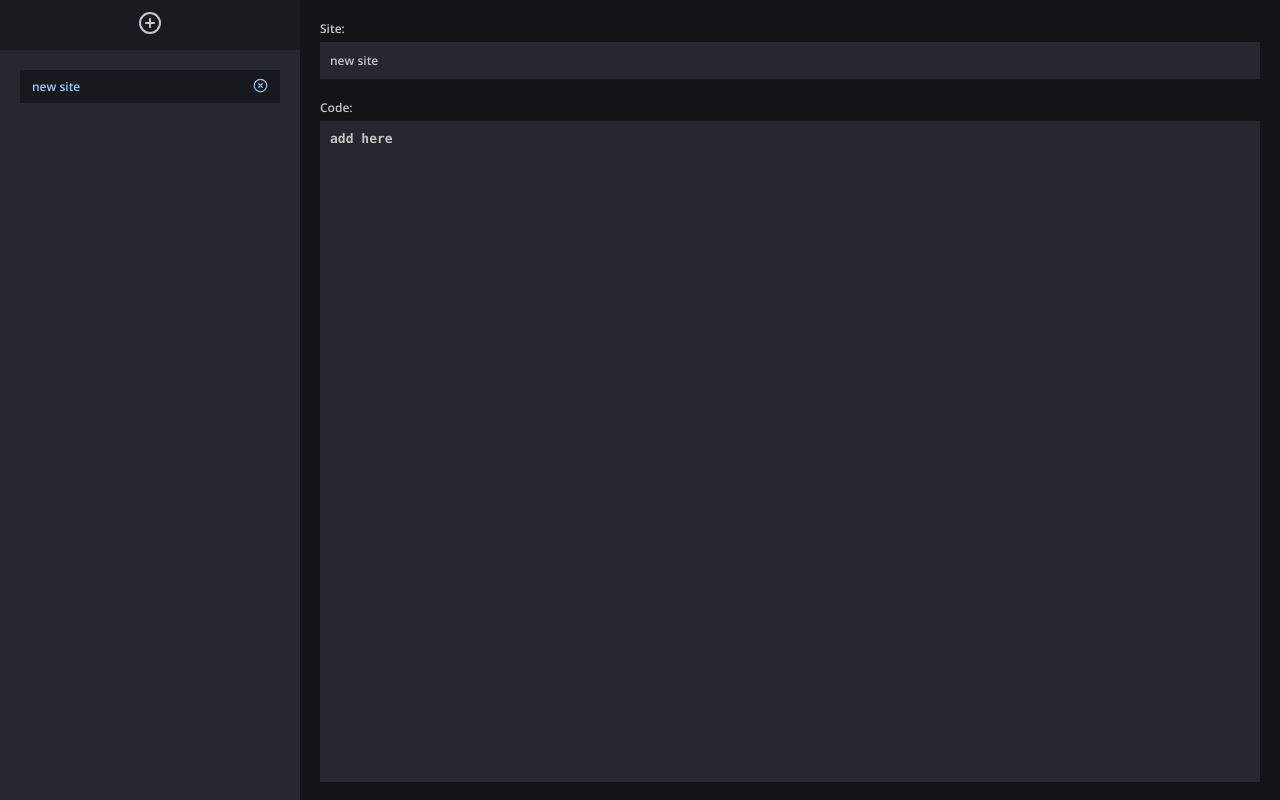
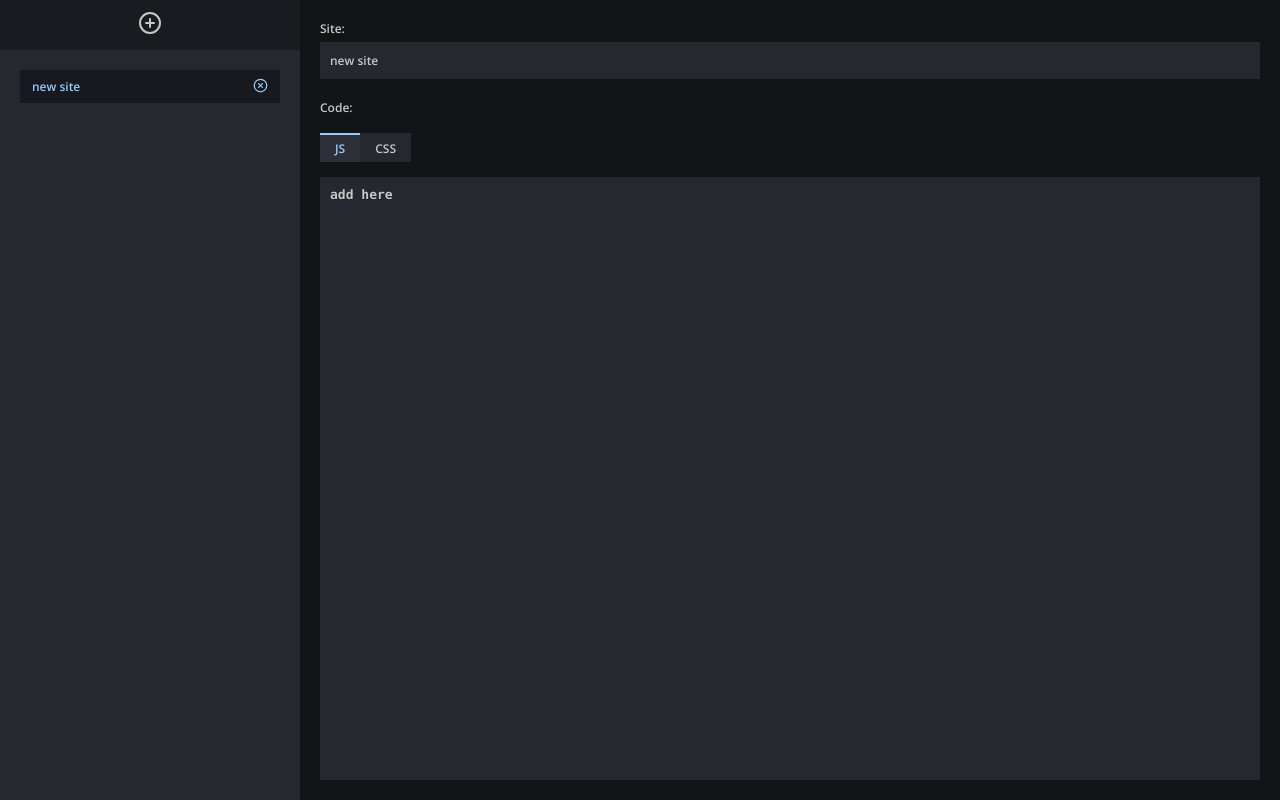
Before and after one commit to martinsuba/code-injector-extension, a React (Create React App) app in the folder ui/: page / in a window 1280 px wide. Both pictures are taken after a click on the button 150 px from the left and 25 px from the top of the page. Built offline with nearby package versions, Linux system fonts and the light colour scheme.

Commit message:
Add code types UI

```diff
--- a/ui/src/components/content/Code.js
+++ b/ui/src/components/content/Code.js
@@ -4,6 +4,7 @@ import Editor from 'react-simple-code-editor';
 import { highlight, languages } from 'prismjs/components/prism-core';
 import 'prismjs/components/prism-clike';
 import 'prismjs/components/prism-javascript';
+import 'prismjs/components/prism-css';
 
 import { editCode } from '../../actions/code-actions';
 import { debounce } from '../../utils';
@@ -21,6 +22,7 @@ class Code extends Component {
     this.state = {
       content: props.code.content,
       site: props.code.site,
+      type: props.code.type,
     };
 
     this.saveContentDebounced = debounce(this.saveContent, 1000);
@@ -59,16 +61,16 @@ class Code extends Component {
   handleCodeChange(event) {
     const { name, value } = event.target;
     this.setState({ [name]: value }, () => {
-      const { content, site } = this.state;
+      const { content, site, type } = this.state;
       const { code } = this.props;
       if (!this.isSiteValid(site)) {
         return;
       }
-      this.saveContentDebounced({ content, site }, code);
+      this.saveContentDebounced({ content, site, type }, code);
     });
   }
 
-  saveContent({ content, site }, code) {
+  saveContent({ content, site, type }, code) {
     if (code.id !== this.props.code.id) {
       code.active = false;
     }
@@ -77,6 +79,7 @@ class Code extends Component {
       ...code,
       content,
       site,
+      type,
       updatedAt: Date.now(),
     };
 
@@ -99,21 +102,44 @@ class Code extends Component {
         </div>
         <div className="content-input">
           <label htmlFor="content">Code:</label>
+          <div className="code-switch">
+            <label>
+              <input
+                type="radio"
+                name="type"
+                value="js"
+                checked={this.state.type === 'js'}
+                onChange={this.handleCodeChange}
+              />
+              <span>JS</span>
+            </label>
+            <label>
+              <input
+                type="radio"
+                name="type"
+                value="css"
+                checked={this.state.type === 'css'}
+                onChange={this.handleCodeChange}
+              />
+              <span>CSS</span>
+            </label>
+          </div>
+          <div className="content-wrapper">
             <Editor
               id="content"
               name="content"
               onValueChange={code => this.handleCodeChange({ target: { value: code, name: 'content' } })}
               value={this.state.content}
-            highlight={code => highlight(code, languages.js)}
+              highlight={code => highlight(code, languages[this.state.type || 'js'])}
               padding={10}
               style={{
                 fontFamily: 'Consolas, Monaco, "Andale Mono", "Ubuntu Mono", monospace',
                 fontSize: 13,
                 backgroundColor: '#262830',
                 fontWeight: 600,
-              height: '100%',
               }}
             />
+          </div>
         </div>
       </Fragment>
     );
--- a/ui/src/components/content/Code.scss
+++ b/ui/src/components/content/Code.scss
@@ -170,12 +170,21 @@
 
   .content-input {
     flex: 1;
-    margin: 0 20px 20px;
+    margin: 0 20px;
     padding-bottom: 20px;
+    display: flex;
+    flex-direction: column;
+  }
+
+  .content-wrapper {
+    flex: 1 0 0;
+    flex-basis: 0;
+    overflow: auto;
   }
 
   #content {
     transition: background-color .3s ease-in-out;
+    min-height: 100%;
 
     &:hover {
       background-color: lighten(#262830, 3%) !important;
@@ -195,4 +204,34 @@
       margin-bottom: 5px;
     }
   }
+
+  .code-switch {
+    margin: 15px 0;
+
+    label {
+      display: inline-block;
+
+      input[type=radio] {
+        display: none;
+
+        &:checked + span {
+          color: #96CBFE;
+          background: lighten(#262830, 3%);
+          border-color: #96CBFE;
+        }
+      }
+
+      span {
+        border-top: 2px solid #262830;
+        background: #262830;
+        padding: 5px 15px;
+        cursor: pointer;
+        transition: background-color .3s ease-in-out;
+
+        &:hover {
+          background: lighten(#262830, 3%);
+        }
+      }
+    }
+  }
 }
--- a/ui/src/components/sidebar/add/Add.js
+++ b/ui/src/components/sidebar/add/Add.js
@@ -23,6 +23,7 @@ class Add extends Component {
     const newCode = {
       id: uuidv4(),
       site: 'new site',
+      type: 'js',
       createdAt: Date.now(),
       updatedAt: null,
       active: false,
```
Lines whose indentation alone changed are shown as unchanged.
